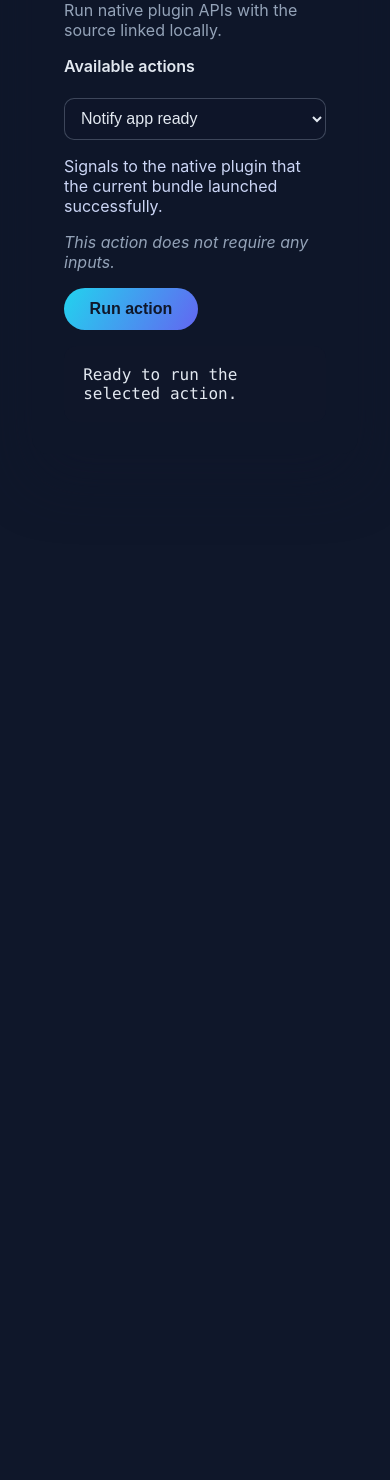
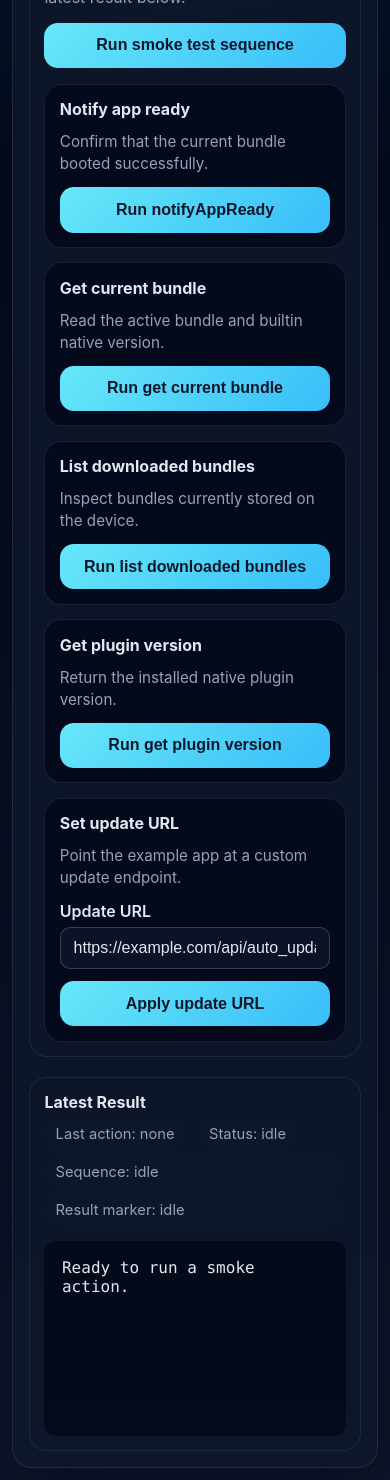
Before and after one commit to Cap-go/capacitor-updater, a website built with Vite: page example-app/index.html in a window 390 px wide. Shown: the part 282-1762 px from the top of the page. Before the commit the page ends 908 px from the top, so only its background shows below. Built offline with nearby package versions, Linux system fonts and the light colour scheme; what @capacitor/core would draw is missing.

Commit message:
test: add Maestro smoke coverage for the example app (#735)
* test: add maestro smoke checks for example app

* fix: use node 22 for maestro CI

* chore: timeout hanging maestro runs

* refactor: prebuild android maestro artifacts

* fix: harden maestro android smoke script

* fix: harden example app smoke UI

* test: add iOS maestro smoke coverage

* test: harden maestro android CI startup

* test: preserve iOS maestro boot failures

* test: disable Android emulator snapshots in CI

* test: increase Android maestro CI timeout budget

* test: use lighter Android maestro emulator

* test: dismiss Android ANR dialogs during maestro

* test: retry Android maestro APK installs

* fix: auto-hide example app splash screen

* test: add ios maestro smoke coverage

* Stabilize Maestro smoke flows across platforms

* Fix Maestro Sonar quality findings

* Pin Maestro workflow actions by SHA

* Harden Maestro runner scripts

* Fix Android install retry status handling

* Stabilize Android Maestro result assertions

```diff
--- a/example-app/capacitor.config.json
+++ b/example-app/capacitor.config.json
@@ -4,7 +4,10 @@
   "webDir": "dist",
   "plugins": {
     "SplashScreen": {
-      "launchAutoHide": false
+      "launchAutoHide": true
+    },
+    "CapacitorUpdater": {
+      "allowModifyUrl": true
     }
   }
 }
--- a/example-app/index.html
+++ b/example-app/index.html
@@ -8,14 +8,31 @@
   </head>
   <body>
     <main class="container">
-      <h1>@capgo/capacitor-updater Example</h1>
-      <p class="lead">Run native plugin APIs with the source linked locally.</p>
-      <label for="action-select">Available actions</label>
-      <select id="action-select"></select>
-      <div id="action-description" class="action-description"></div>
-      <div id="action-form" class="form-grid"></div>
-      <button id="run-action">Run action</button>
-      <pre id="plugin-output">Select an action to begin.</pre>
+      <header class="hero">
+        <p class="eyebrow">Example app</p>
+        <h1>@capgo/capacitor-updater</h1>
+        <p class="lead">Smoke-test the native plugin APIs against the local source checkout.</p>
+      </header>
+      <section class="panel">
+        <div class="panel-heading">
+          <h2>Smoke Actions</h2>
+          <p>Each button runs one currently exposed example action and prints the latest result below.</p>
+        </div>
+        <button id="run-smoke-sequence" type="button">Run smoke test sequence</button>
+        <div id="smoke-actions" class="actions-grid"></div>
+      </section>
+      <section class="panel result-panel">
+        <div class="panel-heading">
+          <h2>Latest Result</h2>
+          <div class="status-row">
+            <p id="last-action" class="status-line">Last action: none</p>
+            <p id="action-status" class="status-line">Status: idle</p>
+          </div>
+          <p id="sequence-status" class="status-line">Sequence: idle</p>
+          <p id="result-marker" class="status-line">Result marker: idle</p>
+        </div>
+        <pre id="plugin-output">Ready to run a smoke action.</pre>
+      </section>
     </main>
     <script type="module" src="/src/main.js"></script>
   </body>
--- a/example-app/src/main.js
+++ b/example-app/src/main.js
@@ -3,18 +3,14 @@ import './style.css';
 import { CapacitorUpdater } from '@capgo/capacitor-updater';
 
 const plugin = CapacitorUpdater;
-const state = {};
-
-plugin.notifyAppReady();
-
-
 const actions = [
   {
     id: 'notify-app-ready',
     label: 'Notify app ready',
-              description: 'Signals to the native plugin that the current bundle launched successfully.',
+    buttonLabel: 'Run notifyAppReady',
+    description: 'Confirm that the current bundle booted successfully.',
     inputs: [],
-              run: async (values) => {
+    run: async () => {
       await plugin.notifyAppReady();
       return 'notifyAppReady() resolved.';
     },
@@ -22,35 +18,41 @@ return 'notifyAppReady() resolved.';
   {
     id: 'current-bundle',
     label: 'Get current bundle',
-  description: 'Returns the bundle currently in use.',
+    buttonLabel: 'Run get current bundle',
+    description: 'Read the active bundle and builtin native version.',
     inputs: [],
-  run: async (values) => {
-    return await plugin.current();
-  },
+    run: async () => plugin.current(),
   },
   {
     id: 'list-bundles',
     label: 'List downloaded bundles',
-  description: 'Lists bundles that were downloaded on the device.',
+    buttonLabel: 'Run list downloaded bundles',
+    description: 'Inspect bundles currently stored on the device.',
     inputs: [],
-  run: async (values) => {
-    return await plugin.list();
-  },
+    run: async () => plugin.list(),
   },
   {
     id: 'get-plugin-version',
     label: 'Get plugin version',
-  description: 'Returns the native plugin version.',
+    buttonLabel: 'Run get plugin version',
+    description: 'Return the installed native plugin version.',
     inputs: [],
-  run: async (values) => {
-    return await plugin.getPluginVersion();
-  },
+    run: async () => plugin.getPluginVersion(),
   },
   {
     id: 'set-update-url',
     label: 'Set update URL',
-              description: 'Configures the update server endpoint.',
-              inputs: [{ name: 'updateUrl', label: 'Update URL', type: 'text', placeholder: 'https://example.com/api/auto_update' }],
+    buttonLabel: 'Apply update URL',
+    description: 'Point the example app at a custom update endpoint.',
+    inputs: [
+      {
+        name: 'updateUrl',
+        label: 'Update URL',
+        type: 'text',
+        value: 'https://example.com/api/auto_update',
+        placeholder: 'https://example.com/api/auto_update',
+      },
+    ],
     run: async (values) => {
       if (!values.updateUrl) {
         throw new Error('Provide an update URL.');
@@ -58,157 +60,144 @@ return 'notifyAppReady() resolved.';
       await plugin.setUpdateUrl({ url: values.updateUrl });
       return 'Update URL set.';
     },
-            }
+  },
 ];
 
-const actionSelect = document.getElementById('action-select');
-const formContainer = document.getElementById('action-form');
-const descriptionBox = document.getElementById('action-description');
-const runButton = document.getElementById('run-action');
+const actionGrid = document.getElementById('smoke-actions');
 const output = document.getElementById('plugin-output');
+const actionStatus = document.getElementById('action-status');
+const lastAction = document.getElementById('last-action');
+const resultMarker = document.getElementById('result-marker');
+const sequenceStatus = document.getElementById('sequence-status');
+const runSmokeSequenceButton = document.getElementById('run-smoke-sequence');
+const actionCards = new Map();
 
-function buildForm(action) {
-  formContainer.innerHTML = '';
-  if (!action.inputs || !action.inputs.length) {
-    const note = document.createElement('p');
-    note.className = 'no-input-note';
-    note.textContent = 'This action does not require any inputs.';
-    formContainer.appendChild(note);
+if (!actionGrid || !output || !actionStatus || !lastAction || !sequenceStatus || !runSmokeSequenceButton) {
+  throw new Error('Smoke UI anchors are missing from index.html');
+}
+
+plugin.notifyAppReady().catch((error) => {
+  console.error('notifyAppReady() bootstrap failed', error);
+});
+
+function formatResult(result) {
+  if (result === undefined) {
+    return 'Action completed.';
+  }
+  if (typeof result === 'string') {
+    return result;
+  }
+  return JSON.stringify(result, null, 2);
+}
+
+function getCardValues(card, action) {
+  const values = {};
+  (action.inputs || []).forEach((input) => {
+    const field = card.querySelector(`[name="${input.name}"]`);
+    if (!field) {
       return;
     }
-  action.inputs.forEach((input) => {
-    const fieldWrapper = document.createElement('div');
-    fieldWrapper.className = input.type === 'checkbox' ? 'form-field inline' : 'form-field';
-
-    const label = document.createElement('label');
-    label.textContent = input.label;
-    label.htmlFor = `field-${input.name}`;
-
-    let field;
-    switch (input.type) {
-      case 'textarea': {
-        field = document.createElement('textarea');
-        field.rows = input.rows || 4;
-        break;
-      }
-      case 'select': {
-        field = document.createElement('select');
-        (input.options || []).forEach((option) => {
-          const opt = document.createElement('option');
-          opt.value = option.value;
-          opt.textContent = option.label;
-          if (input.value !== undefined && option.value === input.value) {
-            opt.selected = true;
-          }
-          field.appendChild(opt);
-        });
-        break;
-      }
-      case 'checkbox': {
-        field = document.createElement('input');
-        field.type = 'checkbox';
-        field.checked = Boolean(input.value);
-        break;
-      }
-      case 'number': {
-        field = document.createElement('input');
-        field.type = 'number';
-        if (input.value !== undefined && input.value !== null) {
-          field.value = String(input.value);
-        }
-        break;
-      }
-      default: {
-        field = document.createElement('input');
-        field.type = 'text';
-        if (input.value !== undefined && input.value !== null) {
-          field.value = String(input.value);
-        }
-      }
-    }
-
-    field.id = `field-${input.name}`;
-    field.name = input.name;
-    field.dataset.type = input.type || 'text';
-
-    if (input.placeholder && input.type !== 'checkbox') {
-      field.placeholder = input.placeholder;
-    }
-
-    if (input.type === 'checkbox') {
-      fieldWrapper.appendChild(field);
-      fieldWrapper.appendChild(label);
-    } else {
-      fieldWrapper.appendChild(label);
-      fieldWrapper.appendChild(field);
-    }
-
-    formContainer.appendChild(fieldWrapper);
-  });
-}
-
-function getFormValues(action) {
-  const values = {};
-  (action.inputs || []).forEach((input) => {
-    const field = document.getElementById(`field-${input.name}`);
-    if (!field) return;
-    switch (input.type) {
-      case 'number': {
-        values[input.name] = field.value === '' ? null : Number(field.value);
-        break;
-      }
-      case 'checkbox': {
-        values[input.name] = field.checked;
-        break;
-      }
-      default: {
     values[input.name] = field.value;
-      }
-    }
   });
   return values;
 }
 
-function setAction(action) {
-  descriptionBox.textContent = action.description || '';
-  buildForm(action);
-  output.textContent = 'Ready to run the selected action.';
+async function runAction(action, values) {
+  lastAction.textContent = `Last action: ${action.label}`;
+  actionStatus.textContent = 'Status: running';
+  resultMarker.textContent = `Result marker: ${action.id}:running`;
+  output.textContent = `Running ${action.label}...`;
+
+  try {
+    const result = await action.run(values);
+    actionStatus.textContent = 'Status: success';
+    resultMarker.textContent = `Result marker: ${action.id}:success`;
+    output.textContent = formatResult(result);
+  } catch (error) {
+    actionStatus.textContent = 'Status: error';
+    resultMarker.textContent = `Result marker: ${action.id}:error`;
+    output.textContent = `Error: ${error?.message ?? error}`;
+    throw error;
+  }
 }
 
-function populateActions() {
-  actionSelect.innerHTML = '';
-  actions.forEach((action) => {
-    const option = document.createElement('option');
-    option.value = action.id;
-    option.textContent = action.label;
-    actionSelect.appendChild(option);
-  });
-  setAction(actions[0]);
+async function runSmokeSequence() {
+  sequenceStatus.textContent = 'Sequence: running';
+  runSmokeSequenceButton.disabled = true;
+
+  try {
+    for (const action of actions) {
+      const card = actionCards.get(action.id);
+      const values = card ? getCardValues(card, action) : {};
+      await runAction(action, values);
+    }
+    sequenceStatus.textContent = 'Sequence: success';
+    resultMarker.textContent = 'Result marker: smoke-sequence:success';
+  } catch (error) {
+    sequenceStatus.textContent = 'Sequence: error';
+    resultMarker.textContent = 'Result marker: smoke-sequence:error';
+    console.error('Smoke sequence failed', error);
+  } finally {
+    runSmokeSequenceButton.disabled = false;
+  }
 }
 
-actionSelect.addEventListener('change', () => {
-  const action = actions.find((item) => item.id === actionSelect.value);
-  if (action) {
-    setAction(action);
+function createInputField(card, input) {
+  const fieldWrapper = document.createElement('label');
+  fieldWrapper.className = 'action-input';
+  fieldWrapper.textContent = input.label;
+
+  const field = document.createElement('input');
+  field.type = input.type || 'text';
+  field.name = input.name;
+  field.value = input.value || '';
+  if (input.placeholder) {
+    field.placeholder = input.placeholder;
   }
+
+  fieldWrapper.appendChild(field);
+  card.appendChild(fieldWrapper);
+}
+
+function createActionCard(action) {
+  const card = document.createElement('article');
+  card.className = 'action-card';
+
+  const title = document.createElement('h2');
+  title.textContent = action.label;
+  card.appendChild(title);
+
+  const description = document.createElement('p');
+  description.className = 'action-copy';
+  description.textContent = action.description;
+  card.appendChild(description);
+
+  (action.inputs || []).forEach((input) => {
+    createInputField(card, input);
   });
 
-runButton.addEventListener('click', async () => {
-  const action = actions.find((item) => item.id === actionSelect.value);
-  if (!action) return;
-  const values = getFormValues(action);
-  try {
-    const result = await action.run(values);
-    if (result === undefined) {
-      output.textContent = 'Action completed.';
-    } else if (typeof result === 'string') {
-      output.textContent = result;
-    } else {
-      output.textContent = JSON.stringify(result, null, 2);
+  const button = document.createElement('button');
+  button.type = 'button';
+  button.textContent = action.buttonLabel;
+  button.addEventListener('click', () => {
+    const values = getCardValues(card, action);
+    void runAction(action, values).catch(() => {});
+  });
+  card.appendChild(button);
+
+  return card;
 }
-  } catch (error) {
-    output.textContent = `Error: ${error?.message ?? error}`;
+
+function renderActions() {
+  actions.forEach((action) => {
+    const card = createActionCard(action);
+    actionCards.set(action.id, card);
+    actionGrid.appendChild(card);
+  });
 }
+
+runSmokeSequenceButton.addEventListener('click', () => {
+  void runSmokeSequence();
 });
 
-populateActions();
+renderActions();
--- a/example-app/src/style.css
+++ b/example-app/src/style.css
@@ -1,7 +1,9 @@
 :root {
-  color-scheme: light dark;
+  color-scheme: dark;
   font-family: -apple-system, BlinkMacSystemFont, 'Segoe UI', Roboto, Helvetica, Arial, sans-serif;
-  background: #0f172a;
+  background:
+    radial-gradient(circle at top, rgba(34, 211, 238, 0.18), transparent 28%),
+    linear-gradient(180deg, #020617 0%, #0f172a 100%);
   color: #e2e8f0;
 }
 
@@ -10,110 +12,183 @@ body {
   min-height: 100vh;
   display: flex;
   justify-content: center;
-  align-items: center;
-  padding: 2rem;
+  align-items: flex-start;
+  padding: 1.25rem;
+  background: inherit;
 }
 
 main.container {
-  width: min(720px, 100%);
-  background: rgba(15, 23, 42, 0.85);
-  border-radius: 16px;
-  padding: 2rem;
-  box-shadow: 0 25px 60px rgba(15, 23, 42, 0.45);
+  width: min(860px, 100%);
+  background: rgba(15, 23, 42, 0.86);
+  border: 1px solid rgba(148, 163, 184, 0.15);
+  border-radius: 24px;
+  padding: 1.5rem;
+  box-shadow: 0 24px 80px rgba(2, 6, 23, 0.55);
   display: flex;
   flex-direction: column;
-  gap: 1rem;
+  gap: 1.25rem;
+}
+
+.hero {
+  display: flex;
+  flex-direction: column;
+  gap: 0.4rem;
+}
+
+.eyebrow {
+  margin: 0;
+  text-transform: uppercase;
+  letter-spacing: 0.18em;
+  font-size: 0.72rem;
+  color: #67e8f9;
+}
+
+h1,
+h2 {
+  margin: 0;
 }
 
 h1 {
-  margin: 0;
-  font-size: 1.6rem;
+  font-size: clamp(1.9rem, 5vw, 2.6rem);
+}
+
+h2 {
+  font-size: 1rem;
 }
 
 .lead {
   margin: 0;
-  color: #94a3b8;
+  max-width: 42rem;
+  color: #cbd5e1;
 }
 
-label {
-  font-weight: 600;
-  margin-bottom: 0.35rem;
-}
-
-select,
-input[type="text"],
-input[type="number"],
-textarea {
-  width: 100%;
-  padding: 0.65rem 0.75rem;
-  border-radius: 10px;
-  border: 1px solid rgba(148, 163, 184, 0.35);
-  background: rgba(15, 23, 42, 0.6);
-  color: inherit;
-  font-size: 1rem;
-}
-
-textarea {
-  min-height: 110px;
-  resize: vertical;
-}
-
-.form-grid {
+.panel {
   display: flex;
   flex-direction: column;
   gap: 1rem;
+  padding: 1rem;
+  border-radius: 18px;
+  background: rgba(15, 23, 42, 0.62);
+  border: 1px solid rgba(148, 163, 184, 0.12);
 }
 
-.form-field {
+.panel-heading {
   display: flex;
   flex-direction: column;
   gap: 0.35rem;
 }
 
-.form-field.inline {
-  flex-direction: row;
-  align-items: center;
-  gap: 0.65rem;
+.panel-heading p {
+  margin: 0;
+  color: #94a3b8;
 }
 
-.form-field.inline label {
-  margin: 0;
+.actions-grid {
+  display: grid;
+  grid-template-columns: repeat(auto-fit, minmax(220px, 1fr));
+  gap: 0.9rem;
 }
 
-button#run-action {
-  align-self: flex-start;
-  padding: 0.75rem 1.6rem;
+.action-card {
+  display: flex;
+  flex-direction: column;
+  gap: 0.75rem;
+  padding: 1rem;
+  border-radius: 18px;
+  background: rgba(2, 6, 23, 0.72);
+  border: 1px solid rgba(148, 163, 184, 0.14);
+}
+
+.action-copy {
+  margin: 0;
+  color: #94a3b8;
+  font-size: 0.95rem;
+  line-height: 1.45;
+}
+
+.action-input {
+  display: flex;
+  flex-direction: column;
+  gap: 0.35rem;
+  font-weight: 600;
+}
+
+input[type="text"],
+button {
+  width: 100%;
   font-size: 1rem;
-  border-radius: 999px;
+}
+
+input[type="text"] {
+  padding: 0.7rem 0.8rem;
+  border-radius: 10px;
+  border: 1px solid rgba(148, 163, 184, 0.3);
+  background: rgba(15, 23, 42, 0.82);
+  color: inherit;
+  box-sizing: border-box;
+}
+
+button {
+  padding: 0.85rem 1rem;
+  border-radius: 14px;
   border: none;
-  background: linear-gradient(120deg, #22d3ee, #6366f1);
+  background: linear-gradient(135deg, #67e8f9, #38bdf8);
   color: #0f172a;
   cursor: pointer;
   font-weight: 600;
+  transition: transform 140ms ease, filter 140ms ease;
 }
 
-button#run-action:hover {
+button:hover {
   filter: brightness(1.08);
+  transform: translateY(-1px);
+}
+
+.result-panel {
+  gap: 0.9rem;
+}
+
+.status-row {
+  display: flex;
+  flex-wrap: wrap;
+  gap: 0.75rem;
+}
+
+.status-line {
+  margin: 0;
+  padding: 0.45rem 0.7rem;
+  border-radius: 999px;
+  background: rgba(15, 23, 42, 0.82);
+  color: #cbd5e1;
+  font-size: 0.92rem;
 }
 
 pre#plugin-output {
   margin: 0;
-  padding: 1.2rem;
-  background: rgba(15, 23, 42, 0.6);
+  padding: 1.1rem;
+  background: rgba(2, 6, 23, 0.72);
   border-radius: 12px;
   font-family: 'JetBrains Mono', 'Fira Code', ui-monospace, SFMono-Regular, Menlo, Monaco, Consolas, 'Liberation Mono', 'Courier New', monospace;
-  max-height: 280px;
+  min-height: 160px;
+  max-height: 320px;
   overflow-y: auto;
   white-space: pre-wrap;
-  word-break: break-word;
+  overflow-wrap: anywhere;
+  word-break: normal;
 }
 
-.no-input-note {
-  margin: 0;
-  color: #94a3b8;
-  font-style: italic;
+@media (max-width: 640px) {
+  body {
+    padding: 0.75rem;
+  }
+
+  main.container {
+    padding: 1rem;
+    border-radius: 20px;
+  }
+
+  .panel,
+  .action-card {
+    padding: 0.9rem;
+  }
 }
-
-div.action-description {
-  color: #cbd5f5;
-}
```
Also changed, not shown: package.json (+9 -7 lines), .github/workflows/test.yml, 5 other files. Lines whose indentation alone changed are shown as unchanged.
